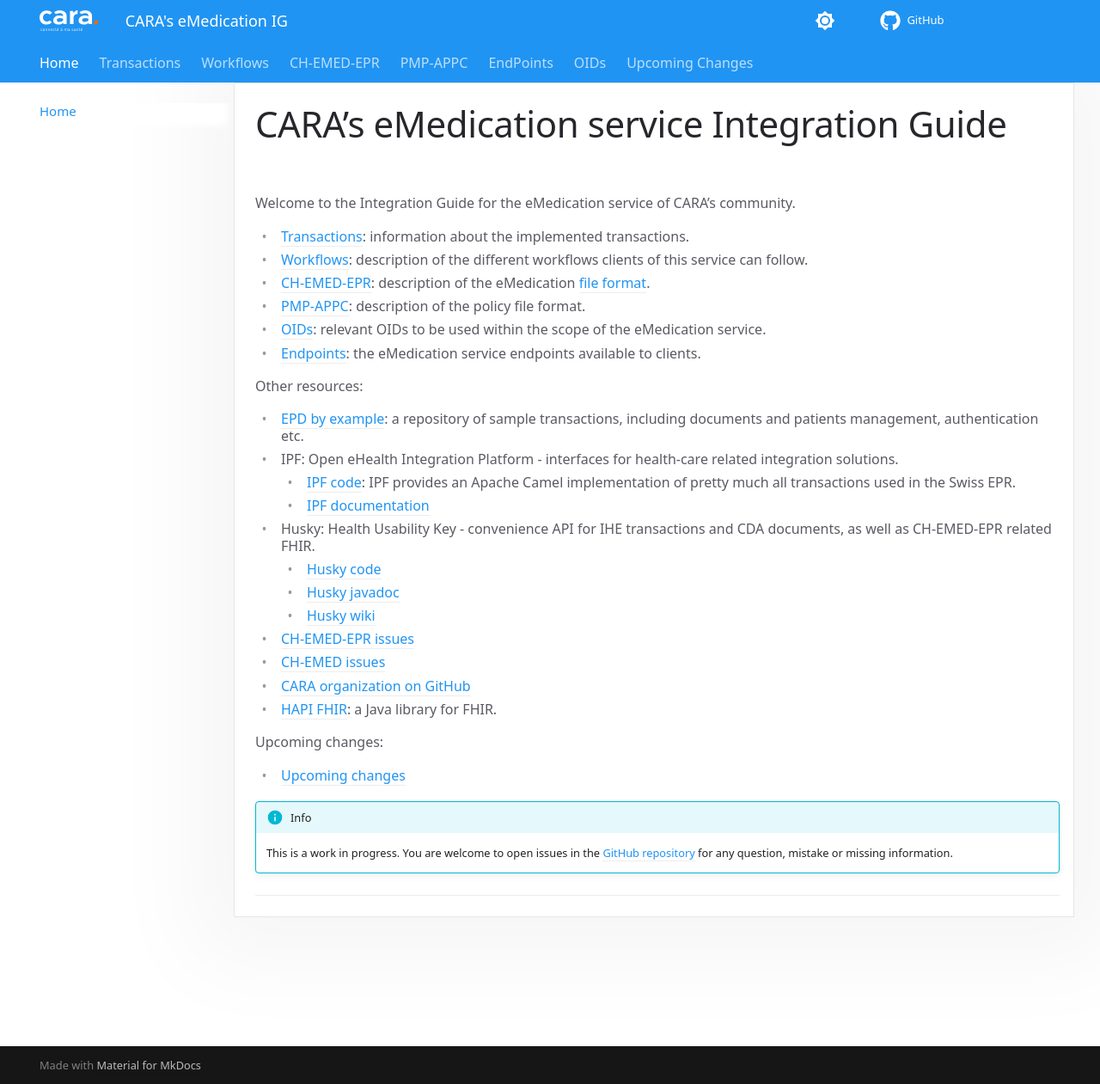
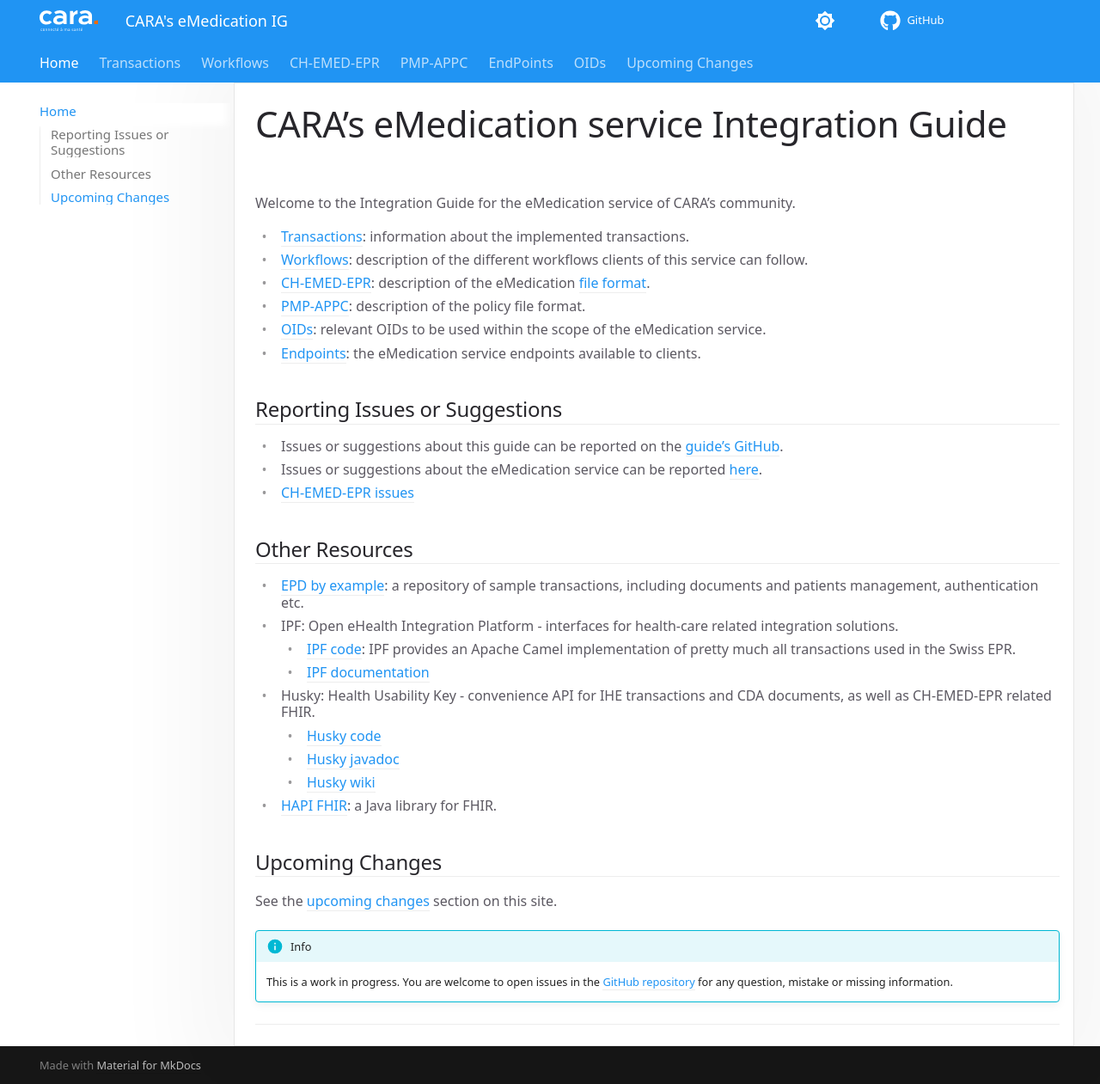
Before and after one commit to CARA-ch/emed-service-guide, an MkDocs documentation site: the page built from docs/index.md, in a window 1280 px wide and 1261 px high. Shown: the whole window at 86% size. Built offline with MkDocs 1.6.1 and Material for MkDocs 9.7.7, drawn with Linux system fonts in a browser that asks for light colours; comment, search, counter and statistics services are not loaded.

Commit message:
misc fixes

```diff
--- a/docs/index.md
+++ b/docs/index.md
@@ -9,7 +9,14 @@
 * [OIDs](oids.md): relevant OIDs to be used within the scope of the eMedication service.
 * [Endpoints](endpoints.md): the eMedication service endpoints available to clients.
 
-Other resources:
+
+## Reporting Issues or Suggestions
+
+- Issues or suggestions about this guide can be reported on the [guide's GitHub](https://github.com/CARA-ch/emed-service-guide/issues).
+- Issues or suggestions about the eMedication service can be reported [here](https://github.com/CARA-ch/pmp-issues/issues).
+- [CH-EMED-EPR issues](https://github.com/CARA-ch/ch-emed-epr/issues?q=is%3Aissue+is%3Aopen+sort%3Aupdated-desc)
+
+## Other Resources
 
 * [EPD by example](https://github.com/ehealthsuisse/EPD-by-example): a repository of sample transactions, including documents and patients management, authentication etc.
 * IPF: Open eHealth Integration Platform - interfaces for health-care related integration solutions.
@@ -20,14 +27,11 @@
 	* [Husky code](https://github.com/project-husky/husky)
 	* [Husky javadoc](https://project-husky.github.io/husky/)
 	* [Husky wiki](https://github.com/project-husky/husky/wiki)
-* [CH-EMED-EPR issues](https://github.com/CARA-ch/ch-emed-epr/issues?q=is%3Aissue+is%3Aopen+sort%3Aupdated-desc)
-* [CH-EMED issues](https://github.com/hl7ch/ch-emed/issues?q=is%3Aissue+is%3Aopen+sort%3Aupdated-desc)
-* [CARA organization on GitHub](https://github.com/CARA-ch)
 * [HAPI FHIR](https://hapifhir.io): a Java library for FHIR.
 
-Upcoming changes:
+## Upcoming Changes
 
-* [Upcoming changes](other/upcoming_changes.md)
+See the [upcoming changes](other/upcoming_changes.md) section on this site.
 
 
 !!! info
```
Also changed, not shown: docs/endpoints.md (+2 -2 lines), docs/other/upcoming_changes.md (+14 -14 lines).
